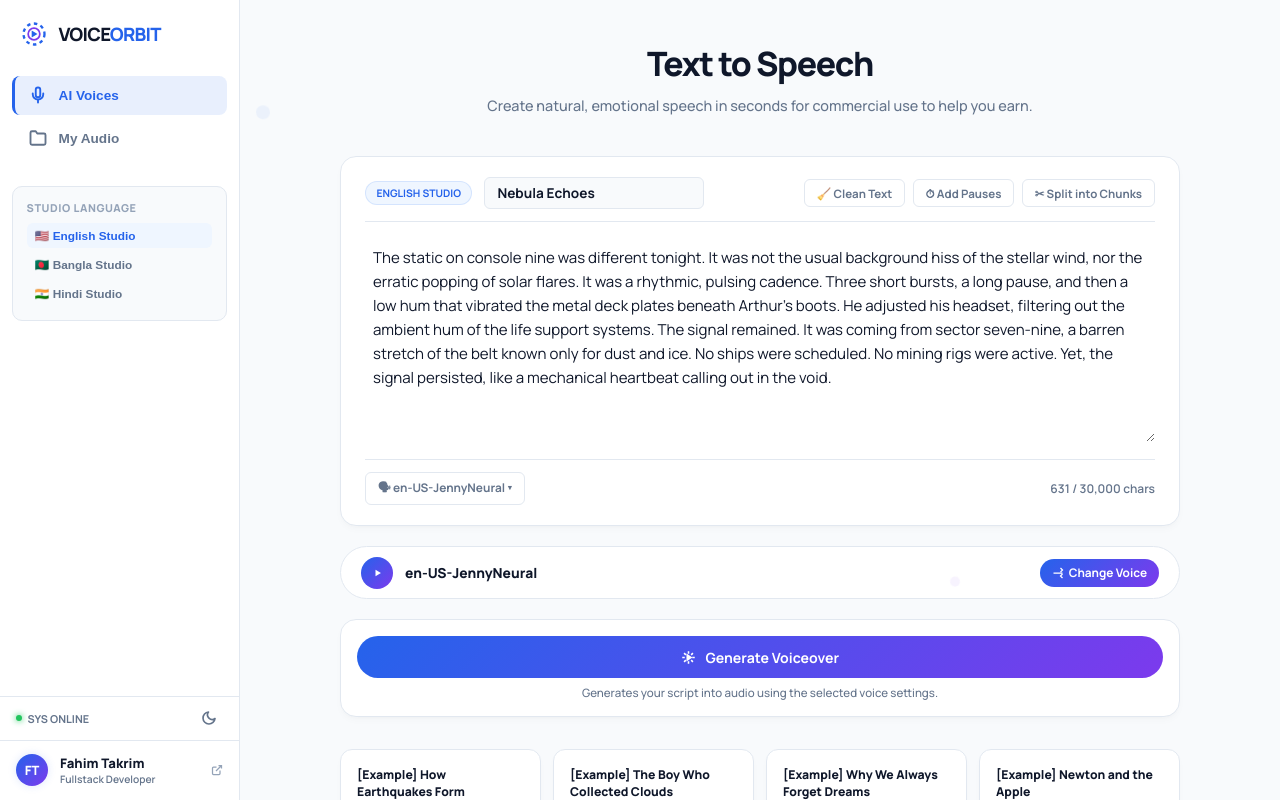
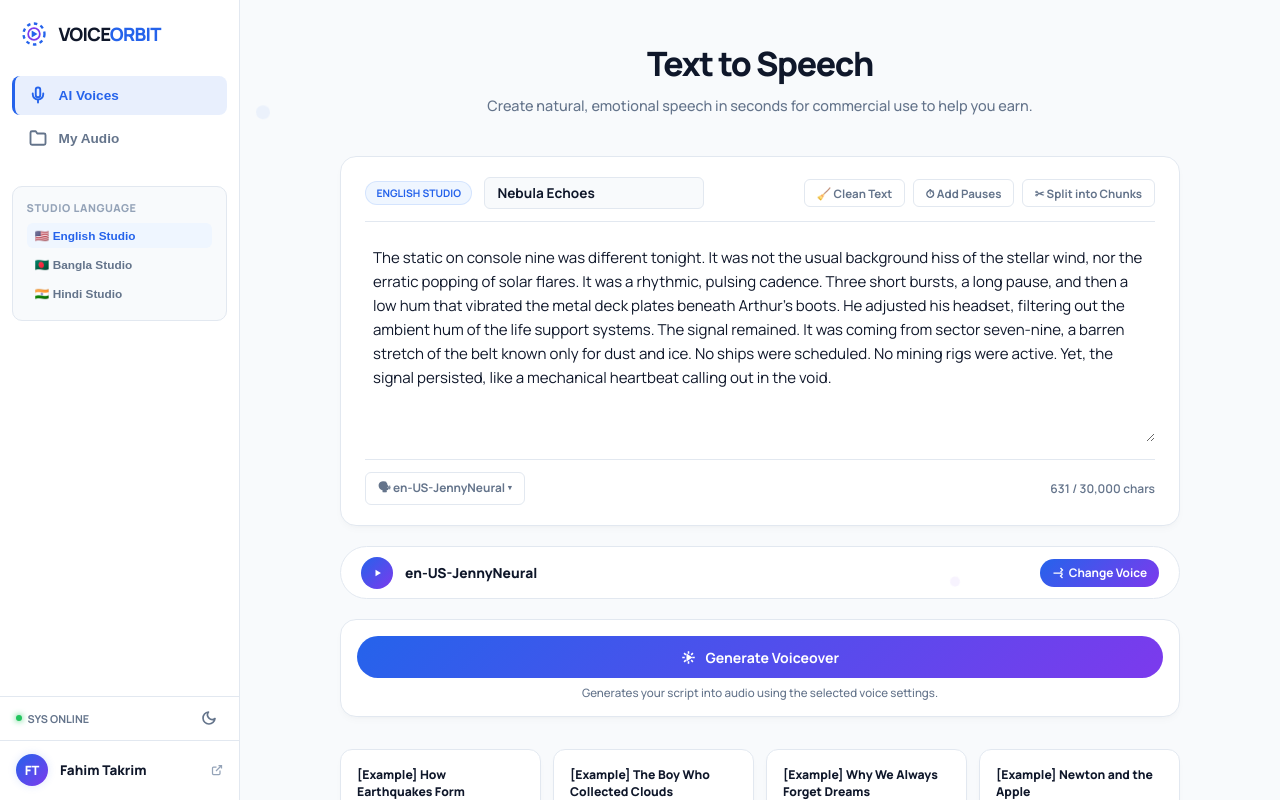
Before and after one commit to fahitakrim/AI-OrbitVoice, a React (Vite) app in the folder frontend/: page / in a window 1280 px wide. Built offline with nearby package versions, Linux system fonts and the light colour scheme.

Commit message:
style: remove creator title from sidebar footer

```diff
--- a/frontend/src/components/Sidebar.jsx
+++ b/frontend/src/components/Sidebar.jsx
@@ -310,9 +310,9 @@ export default function Sidebar({
           }}>
             FT
           </div>
-          <div style={{ flex: 1, minWidth: 0, textAlign: 'left' }}>
+          <div style={{ flex: 1, minWidth: 0, textAlign: 'left', display: 'flex', alignItems: 'center' }}>
             <div style={{
-              fontSize: '0.82rem',
+              fontSize: '0.84rem',
               fontWeight: '800',
               color: 'var(--text-primary)',
               whiteSpace: 'nowrap',
@@ -320,9 +320,6 @@ export default function Sidebar({
               textOverflow: 'ellipsis'
             }}>
               Fahim Takrim
-            </div>
-            <div style={{ fontSize: '0.64rem', color: 'var(--text-secondary)', fontWeight: '600' }}>
-              Fullstack Developer
             </div>
           </div>
           <svg width="12" height="12" viewBox="0 0 24 24" fill="none" stroke="var(--text-muted)" strokeWidth="2.5" style={{ flexShrink: 0 }}>
```
